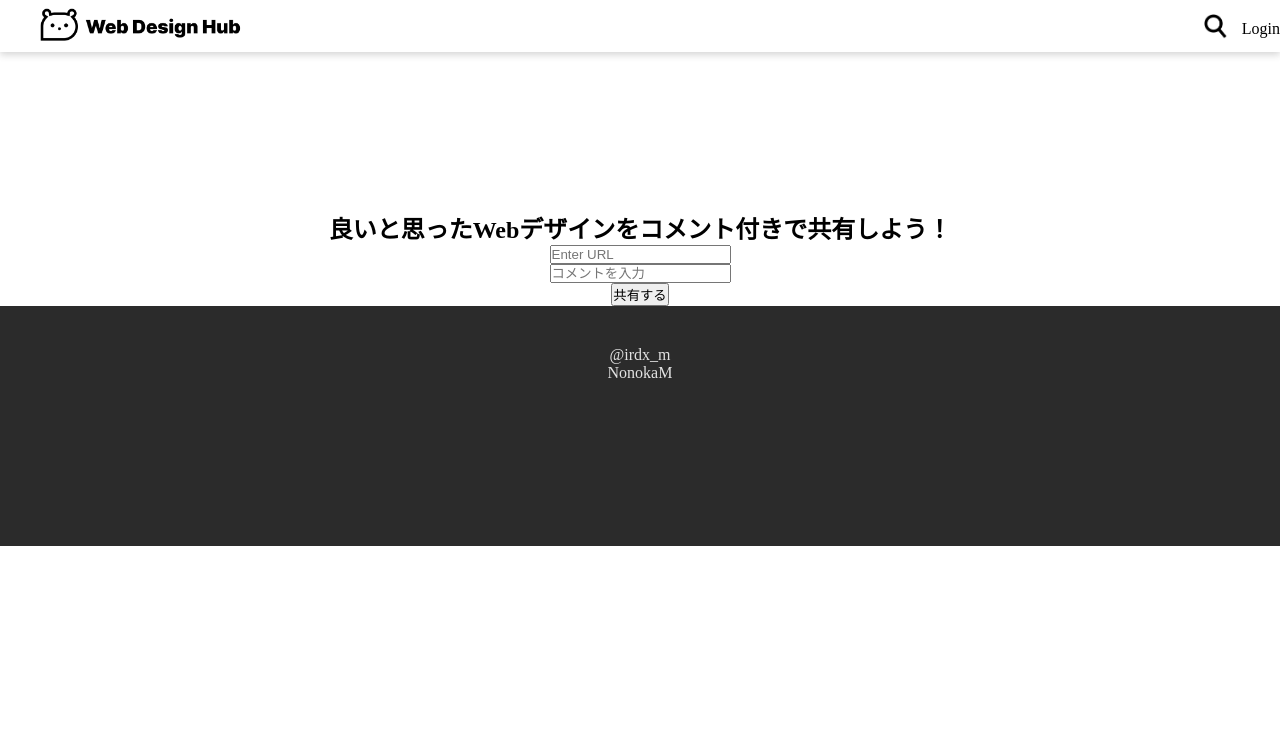
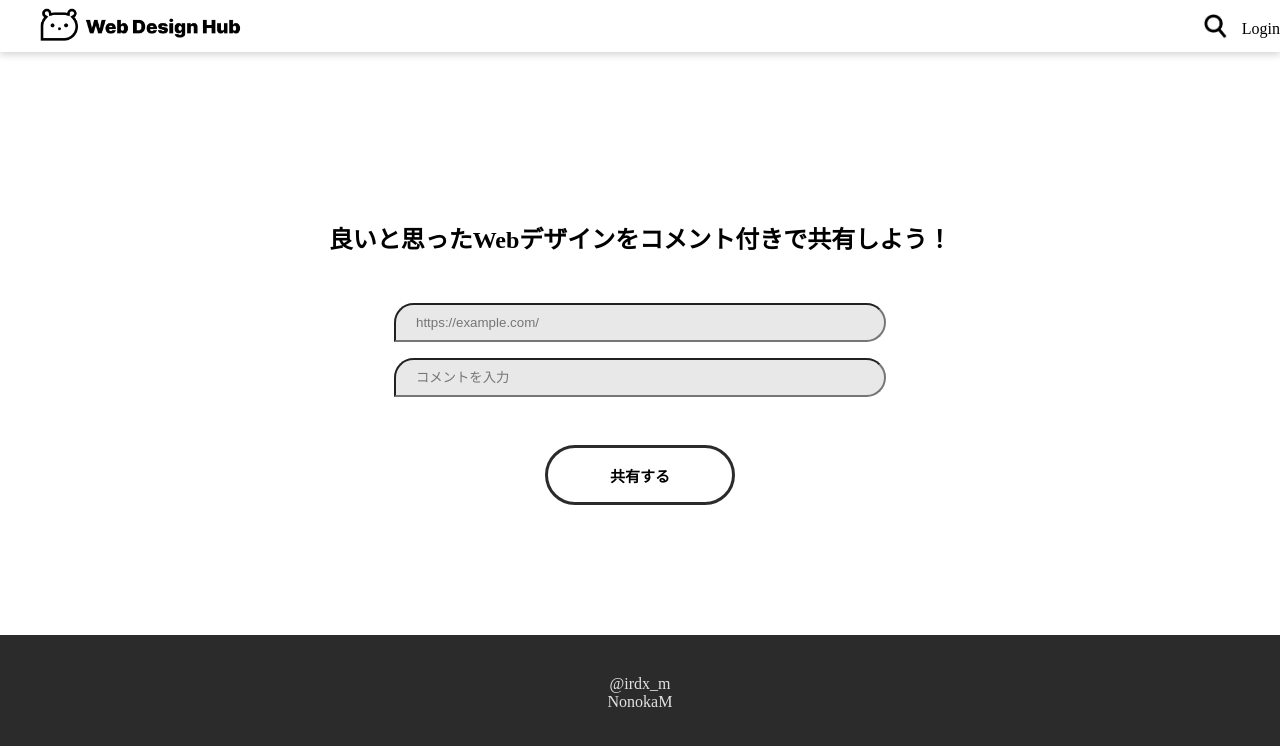
Before and after one commit to NonokaM/WebDesignHub, a Next.js app: page /create in a window 1280 px wide. Shown: the top 746 px of the page. Built offline with nearby package versions, Linux system fonts and the light colour scheme; no server answers.

Commit message:
style: create css

```diff
--- a/pages/create.jsx
+++ b/pages/create.jsx
@@ -89,10 +89,10 @@ export default function Create({ isAuth }) {
 
     return (
         <div className={styles.container}>
-            <h2>良いと思ったWebデザインをコメント付きで共有しよう！</h2>
-            <input type="text" value={url} onChange={handleUrlChange} placeholder="Enter URL"/>
-            <input type="text" value={comment} onChange={handleCommentChange} placeholder="コメントを入力" />
-            <button onClick={handleSubmit}>
+            <h2>良いと思ったWebデザインをコメント付きで共有しよう！ </h2>
+            <input className={styles.huki} type="text" value={url} onChange={handleUrlChange} placeholder="https://example.com/"/>
+            <input className={styles.huki} type="text" value={comment} onChange={handleCommentChange} placeholder="コメントを入力" />
+            <button onClick={handleSubmit} className={styles.btn}>
                 共有する
             </button>
 
--- a/styles/create.module.css
+++ b/styles/create.module.css
@@ -3,9 +3,40 @@
     flex-direction: column;
     align-items: center;
 
-    margin-top: 210px;
+    margin: 220px 0 130px;
 }
 
 .container h2 {
     text-align: center;
+    margin-bottom: 40px;
 }
+
+.btn {
+    width: 190px;
+    height: 60px;
+
+    border-radius: 59px;
+    border: 3px solid rgb(43, 43, 43);
+
+    font-size: 15px;
+    font-weight: bold;
+
+    background-color: white;
+    transition: all 0.4s;
+
+    margin-top: 40px;
+}
+
+.btn:hover {
+    color: white;
+    background-color: rgb(43, 43, 43);
+}
+
+.huki {
+    background-color: rgb(232, 232, 232);
+    border-radius: 100px;
+    padding: 10px 20px;
+    border-bottom-left-radius: 0;
+    margin: 8px;
+    width: 35%;
+}
```
